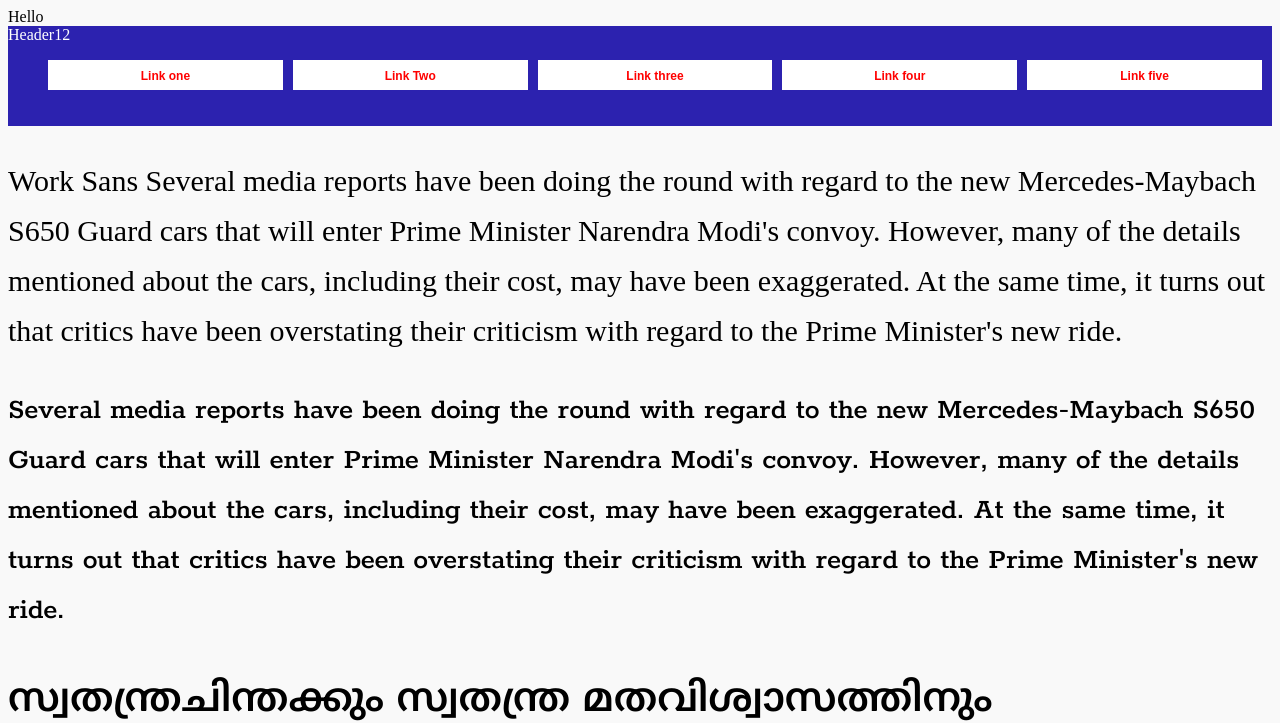
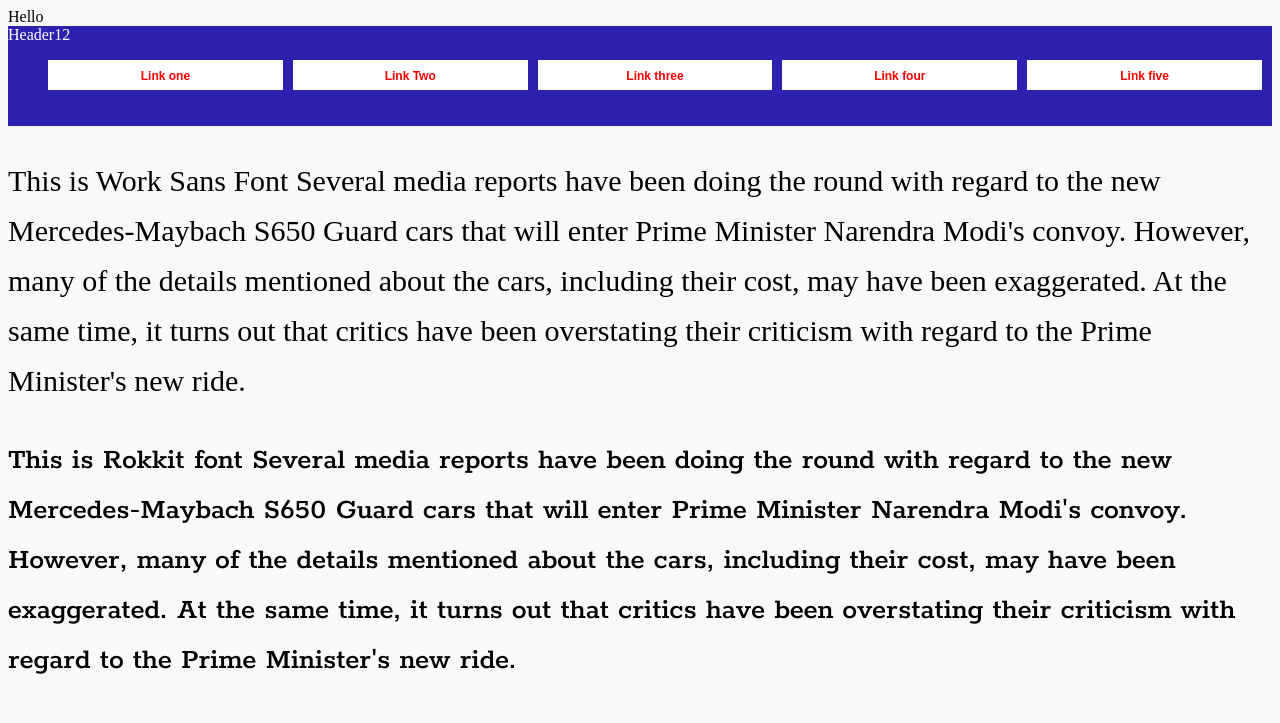
Before and after one commit to nitinchauhan1986/PostcssWithVaribalefonts, a website built with webpack: page index.html in a window 1280 px wide. Shown: the top 723 px of the page. Built offline with nearby package versions, Linux system fonts and the light colour scheme; some packages are replaced by stand-ins of ours; files whose address does not match are found by name.

Commit message:
Text Chnage

```diff
--- a/index.html
+++ b/index.html
@@ -20,9 +20,9 @@
     </ul></header>
 
     <div class="body">
-        <p>Work Sans Several media reports have been doing the round with regard to the new Mercedes-Maybach S650 Guard cars that will enter Prime Minister Narendra Modi's convoy. However, many of the details mentioned about the cars, including their cost, may have been exaggerated. At the same time, it turns out that critics have been overstating their criticism with regard to the Prime Minister's new ride.</p>
+        <p>This is Work Sans Font Several media reports have been doing the round with regard to the new Mercedes-Maybach S650 Guard cars that will enter Prime Minister Narendra Modi's convoy. However, many of the details mentioned about the cars, including their cost, may have been exaggerated. At the same time, it turns out that critics have been overstating their criticism with regard to the Prime Minister's new ride.</p>
 
-        <p>Several media reports have been doing the round with regard to the new Mercedes-Maybach S650 Guard cars that will enter Prime Minister Narendra Modi's convoy. However, many of the details mentioned about the cars, including their cost, may have been exaggerated. At the same time, it turns out that critics have been overstating their criticism with regard to the Prime Minister's new ride.</p>
+        <p>This is Rokkit font Several media reports have been doing the round with regard to the new Mercedes-Maybach S650 Guard cars that will enter Prime Minister Narendra Modi's convoy. However, many of the details mentioned about the cars, including their cost, may have been exaggerated. At the same time, it turns out that critics have been overstating their criticism with regard to the Prime Minister's new ride.</p>
 
         <p>സ്വതന്ത്രചിന്തക്കും സ്വതന്ത്ര മതവിശ്വാസത്തിനും എല്ലാവർക്കും അധികാരമുണ്ട്‌. ഒറ്റക്കായോ കൂട്ടമായിത്തന്നേയോ മതം മാറുവാനും പരസ്യമായോ രഹസ്യമായോ തൻ്റെ മതവിശ്വാസങ്ങളെ പ്രകടിപ്പിക്കുവാനും ആചരിക്കുവാനും ആരാധിക്കാനുമുള്ള അധികാരവും ഇതിൽതന്നെ അടങ്ങിയിരിക്കുന്നു.</p>
 
```
